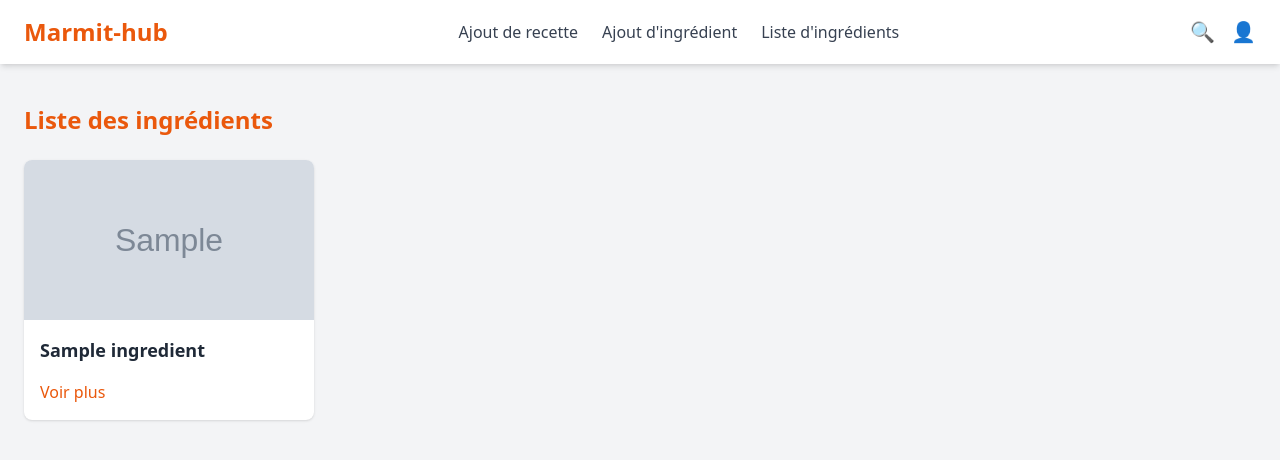
After one commit to Guiggzz/Marmit_hub, a Symfony app: template templates/ingredient/ingredient_show.html.twig in a window 1280 px wide. The commit adds this page. Shown: the top 460 px of the page. Run offline with Twig, Linux system fonts and the light colour scheme; the template is opened without the code that fills it: most values are stand-ins (such as "Sample title", 1, 10 or a date in 2020); grey boxes marked "Sample" are stand-in pictures; some libraries are stand-ins or nearby versions.

Commit message:
liste ingrediernts affichage

```diff
--- a/templates/base.html.twig
+++ b/templates/base.html.twig
@@ -3,17 +3,26 @@
 	<head>
 		<meta charset="UTF-8">
 		<meta name="viewport" content="width=device-width, initial-scale=1.0">
-        <title>{% block title %}Welcome!{% endblock %}</title>
+		<title>
+			{% block title %}Welcome!
+			{% endblock %}
+		</title>
 		<script src="https://cdn.tailwindcss.com"></script>
-        {% block stylesheets %}
-        {% endblock %}
+		{% block stylesheets %}{% endblock %}
 	</head>
-    <body class="bg-gray-100">
+
+	<body
+		class="bg-gray-100">
+		<!-- Header -->
 		<header class="bg-white shadow-md">
-            <div class="container mx-auto flex justify-between items-center py-4 px-6">
+			<div
+				class="container mx-auto flex justify-between items-center py-4 px-6">
+				<!-- Logo -->
 				<a href="/" class="text-orange-600 text-2xl font-bold">
 					Marmit-hub
 				</a>
+
+				<!-- Desktop Menu -->
 				<nav class="hidden md:flex space-x-6">
 					<a href="/recette/nouvelle" class="text-gray-700 hover:text-orange-600 transition">
 						Ajout de recette
@@ -21,7 +30,12 @@
 					<a href="/creation/ingredient" class="text-gray-700 hover:text-orange-600 transition">
 						Ajout d'ingrédient
 					</a>
+					<a href="/ingredients" class="text-gray-700 hover:text-orange-600 transition">
+						Liste d'ingrédients
+					</a>
 				</nav>
+
+				<!-- Icons + Menu Button for Mobile -->
 				<div class="flex items-center space-x-4">
 					<a href="/search" class="text-gray-700 hover:text-orange-600 text-xl transition">
 						🔍
@@ -29,27 +43,31 @@
 					<a href="/login" class="text-gray-700 hover:text-orange-600 text-xl transition">
 						👤
 					</a>
-                    <button id="mobile-menu-button" class="md:hidden text-gray-700 hover:text-orange-600 text-2xl transition">
+					<!-- Mobile Menu Button -->
+					<button id="mobile-menu-button" class="md:hidden text-gray-700 hover:text-orange-600 text-2xl transition" aria-label="Menu">
 						☰
 					</button>
 				</div>
 			</div>
+
 			<div id="mobile-menu" class="md:hidden hidden">
 				<nav class="space-y-2 bg-gray-50 px-6 py-4">
-                    <a href="/recipes" class="block text-gray-700 hover:text-orange-600 transition">
-                        Recettes
+					<a href="/recette/nouvelle" class="block text-gray-700 hover:text-orange-600 transition">
+						Ajout de recette
 					</a>
-                    <a href="/seasonal" class="block text-gray-700 hover:text-orange-600 transition">
-                        De Saison
+					<a href="/creation/ingredient" class="block text-gray-700 hover:text-orange-600 transition">
+						Ajout d'ingrédient
 					</a>
-                    <a href="/videos" class="block text-gray-700 hover:text-orange-600 transition">
-                        Vidéos
+					<a href="/ingredients" class="block text-gray-700 hover:text-orange-600 transition">
+						Liste d'ingrédients
 					</a>
 				</nav>
 			</div>
 		</header>
 
+		<main>
 			{% block body %}{% endblock %}
+		</main>
 
 		<script>
 			const mobileMenuButton = document.getElementById('mobile-menu-button');
@@ -59,7 +77,6 @@
 mobileMenu.classList.toggle('hidden');
 });
 		</script>
-        {% block javascripts %}
-        {% endblock %}
+		{% block javascripts %}{% endblock %}
 	</body>
 </html>
--- /dev/null
+++ b/templates/ingredient/ingredient_show.html.twig
@@ -0,0 +1,48 @@
+{% extends 'base.html.twig' %}
+
+{% block title %}Liste des ingrédients
+{% endblock %}
+
+{% block body %}
+	<div class="container mx-auto px-6 py-10">
+		<h1 class="text-2xl font-bold text-orange-600 mb-6">Liste des ingrédients</h1>
+
+		{% if ingredients|length > 0 %}
+			<div class="grid grid-cols-1 md:grid-cols-3 lg:grid-cols-4 gap-6">
+				{% for ingredient in ingredients %}
+					<div
+						class="bg-white shadow rounded-lg overflow-hidden">
+						<!-- Photo de l'ingrédient -->
+						{% if ingredient.photo %}
+							<img src="{{ asset('uploads/ingredients/' ~ ingredient.photo) }}" alt="{{ ingredient.nom }}" class="w-full h-40 object-cover">
+						{% else %}
+							<div class="w-full h-40 bg-gray-200 flex items-center justify-center text-gray-500">
+								Pas d'image
+							</div>
+						{% endif %}
+
+						<!-- Contenu de l'ingrédient -->
+						<div class="p-4">
+							<h2 class="text-lg font-semibold text-gray-800">{{ ingredient.nom }}</h2>
+							{# <p class="text-sm text-gray-600 mt-2">{{ ingredient.description }}</p> #}
+						{# <p class="text-sm text-gray-600 mt-2"> #}
+							{# Quantité : #}
+							{# <span class="text-orange-600">{{ ingredient.quantite }} #}
+							{# {{ ingredient.unite }} #}
+							{# </p> #}
+						</span>
+					</p>
+
+					<!-- Bouton pour voir les détails -->
+					<div class="mt-4">
+						<a href="{{ path('app_ingredient_show', { id: ingredient.id }) }}" class="text-orange-600 hover:underline">
+							Voir plus
+						</a>
+					</div>
+				</div>
+			</div>
+		{% endfor %}
+	</div>
+{% else %}
+	<p class="text-gray-500">Aucun ingrédient disponible pour le moment.</p>
+{% endif %}</div>{% endblock %}
```
Also changed, not shown: src/Controller/IngredientController.php (+10 -0 lines), src/Entity/Ingredient.php (+15 -0 lines), templates/ingredient/show.html.twig (+21 -11 lines), public/uploads/recettes/signaturemattis-67602700d857d.png (added), var/data.db, 8 other files. Lines whose indentation alone changed are shown as unchanged.
